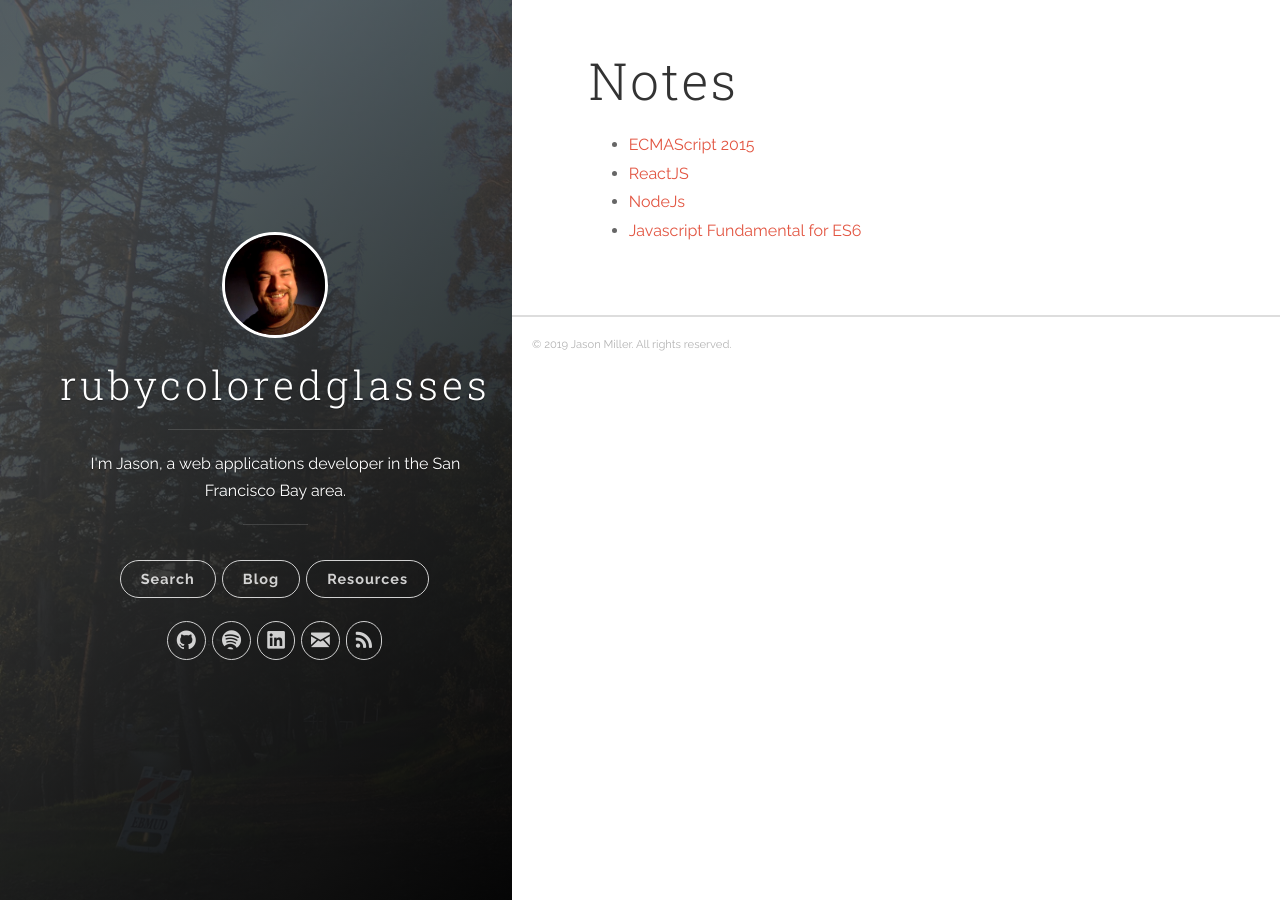
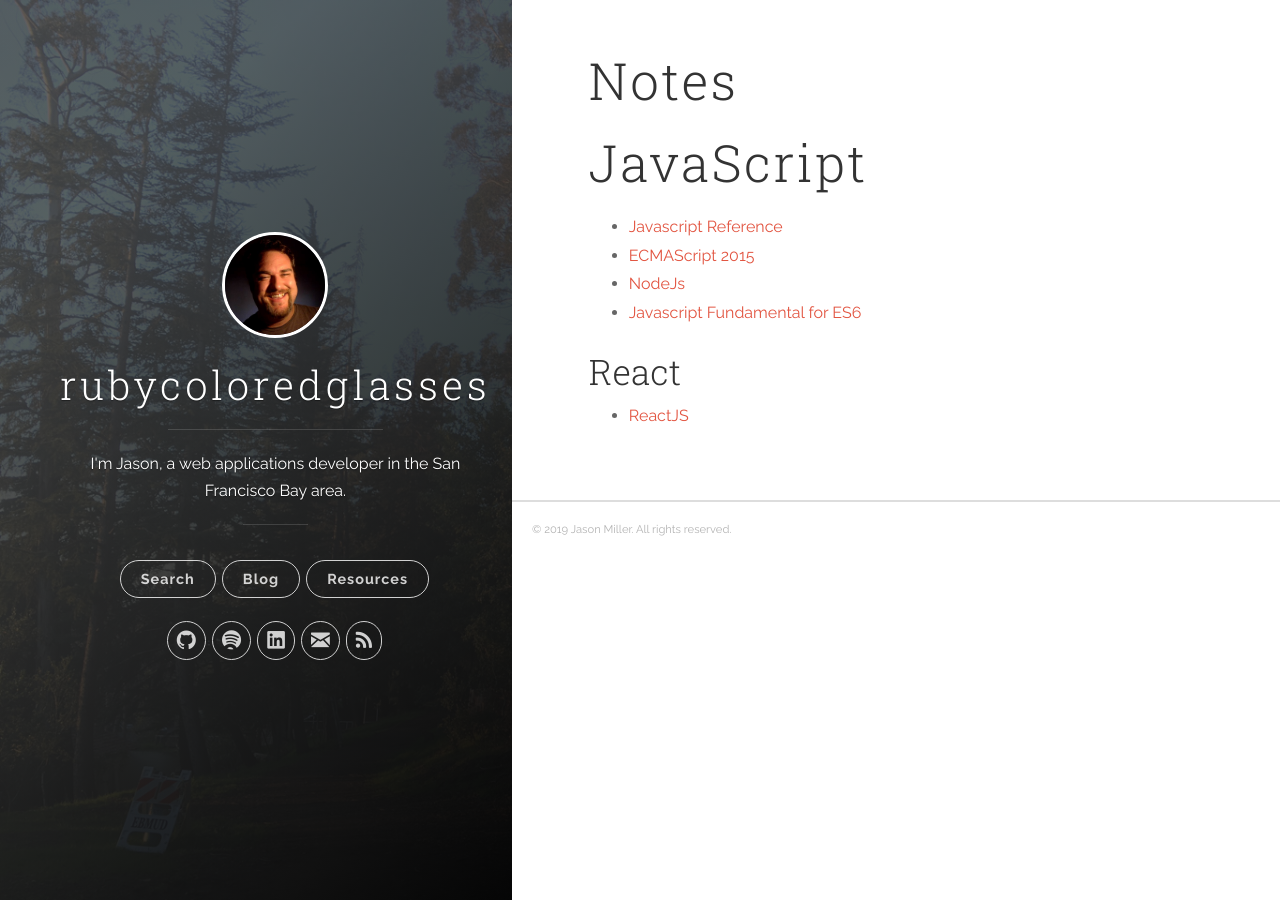
Before and after one commit to redconfetti/redconfetti.github.io, a Jekyll site: the page built from resources/notes/index.md, in a window 1280 px wide. Built offline with Jekyll 4.4.1, drawn with Linux system fonts in a browser that asks for light colours; nearby versions of some CDN libraries.

Commit message:
Fixes links to notes. Adds JavaScript reference

```diff
--- a/resources/notes/index.md
+++ b/resources/notes/index.md
@@ -3,7 +3,13 @@ layout: page
 title: Notes
 ---
 
-* [ECMAScript 2015](/resources/notes/es-2015/)
-* [ReactJS](/resources/notes/react-js/)
-* [NodeJs](/resources/notes/nodejs/)
-* [Javascript Fundamental for ES6](/resources/notes/es6.md)
+# JavaScript
+
+- [Javascript Reference](/resources/notes/javascript/index.html)
+- [ECMAScript 2015](/resources/notes/es2015/index.html)
+- [NodeJs](/resources/notes/nodejs/index.html)
+- [Javascript Fundamental for ES6](/resources/notes/es6/index.html)
+
+## React
+
+- [ReactJS](/resources/notes/react-js/index.html)
```
Also changed, not shown: resources/notes/javascript.md (added, +24 -0 lines).
